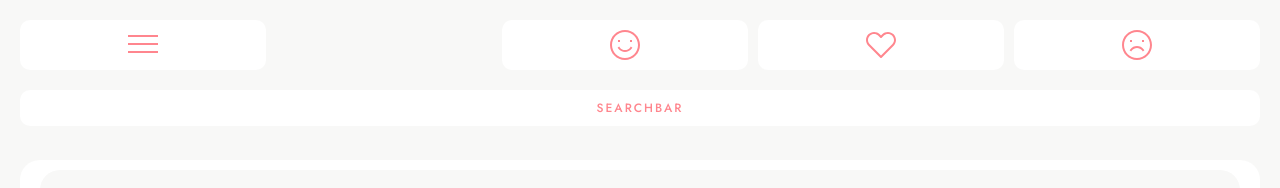
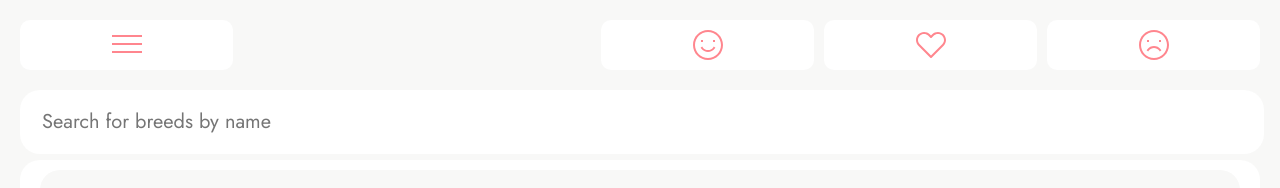
Before and after one commit to ivankhrsh/petspaw-nextjs, a Next.js app: page /gallery in a window 1280 px wide. Shown: the top 188 px of the page. Built offline with nearby package versions, Linux system fonts and the light colour scheme; no server answers.

Commit message:
feat(add basic seach functionality without search result page): n
n

```diff
--- a/components/Header/Header.module.scss
+++ b/components/Header/Header.module.scss
@@ -7,7 +7,6 @@
   "search search search search search";
   grid-template-columns: repeat(auto, 60px);
   grid-template-rows: 60px 60px;
-
 }
 
 .headerBurger {
@@ -16,6 +15,7 @@
 
 .headerSearch {
   grid-area: search;
+  margin-right: 40px;
 }
 
 .headerFav {
--- a/components/Header/Header.tsx
+++ b/components/Header/Header.tsx
@@ -4,6 +4,7 @@ import styles from './Header.module.scss'
 import { Button } from "../Button/Button";
 import { Burger, Dislike, Favourites, Like } from "@/public/svg";
 import { HeaderButton } from "../HeaderButton/HeaderButton";
+import { Search } from "../SearchInput/SearchInput";
 
 const cn = classNames.bind(styles);
 
@@ -23,9 +24,8 @@ export const Header: FC = () => {
           <Button link="/dislikes" text={<Dislike fill={'#FF868E'} />} btnType='nav' />
       </div>
       <div className={cn('headerSearch')}>
-        <Button link="/" text='searchbar' btnType='nav'/>
+        <Search/>
       </div>
-
     </div>
   )
 }
--- /dev/null
+++ b/components/SearchInput/SearchInput.module.scss
@@ -0,0 +1,25 @@
+.searchItem {
+  width: 100%;
+  padding: 15px 20px;
+  border-radius: 20px;
+  background: #FFF;
+  color: #8C8C8C;
+  font-size: 20px;
+  font-style: normal;
+  font-weight: 400;
+  line-height: 30px;
+  outline: none;
+  border: 2px transparent solid;
+
+  &:hover {
+    border: 2px solid #FBE0DC;
+  }
+
+  &:active {
+    border: 2px solid #FF868E;
+  }
+
+  &:focus {
+    border: 2px solid #FF868E;
+  }
+}
--- /dev/null
+++ b/components/SearchInput/SearchInput.tsx
@@ -0,0 +1,45 @@
+'use client'
+
+import { FC, useState } from "react"
+import classNames from 'classnames/bind';
+import styles from './SearchInput.module.scss'
+import { getData } from "@/utils/getData";
+import { CatData } from "@/types/CatData";
+import { useRouter } from 'next/navigation';
+
+
+const cn = classNames.bind(styles);
+
+
+export const Search: FC = () => {
+  const [searchParams, setSearchParams] = useState('');
+  const router = useRouter();
+
+  const handleSearch = (e: React.ChangeEvent<HTMLInputElement>) => {
+   setSearchParams(e.target.value);
+  }
+
+  const handleKeyPress = async  (e: React.KeyboardEvent<HTMLInputElement>) => {
+    if (e.key === 'Enter' && searchParams.length > 0) {
+      console.log('Search submitted:', searchParams);
+      const params = new URLSearchParams({q: searchParams});
+      try {
+        const res = await getData<CatData[]>(`breeds/search?q=${params}`);
+        router.push(`/search/${searchParams}`);
+      } catch (error) {
+        console.error('Error fetching data:', error);
+      }
+    }
+  }
+
+  return (
+      <input
+        type="text"
+        placeholder="Search for breeds by name"
+        className={cn('searchItem')}
+        value={searchParams}
+        onChange={handleSearch}
+        onKeyDown={handleKeyPress}
+      />
+  )
+};
--- /dev/null
+++ b/types/CatData.ts
@@ -0,0 +1,52 @@
+interface Weight {
+  imperial: string;
+  metric: string;
+}
+
+interface Image {
+  id: string;
+  width: number;
+  height: number;
+  url: string;
+}
+
+export interface CatData {
+  weight: Weight;
+  id: string;
+  name: string;
+  adaptability: number;
+  affection_level: number;
+  alt_names: string;
+  cfa_url: string;
+  child_friendly: number;
+  country_code: string;
+  country_codes: string;
+  description: string;
+  dog_friendly: number;
+  energy_level: number;
+  experimental: number;
+  grooming: number;
+  hairless: number;
+  health_issues: number;
+  hypoallergenic: number;
+  image: Image;
+  indoor: number;
+  intelligence: number;
+  lap: number;
+  life_span: string;
+  natural: number;
+  origin: string;
+  rare: number;
+  reference_image_id: string;
+  rex: number;
+  shedding_level: number;
+  short_legs: number;
+  social_needs: number;
+  stranger_friendly: number;
+  suppressed_tail: number;
+  temperament: string;
+  vcahospitals_url: string;
+  vetstreet_url: string;
+  vocalisation: number;
+  wikipedia_url: string;
+}
--- /dev/null
+++ b/types/CatImage.ts
@@ -0,0 +1,6 @@
+export interface CatImage {
+  id: string;
+  url: string;
+  width: number;
+  height: number;
+}
```
Also changed, not shown: app/gallery/page.tsx (+1 -9 lines), app/search/page.tsx (added, +7 -0 lines).
